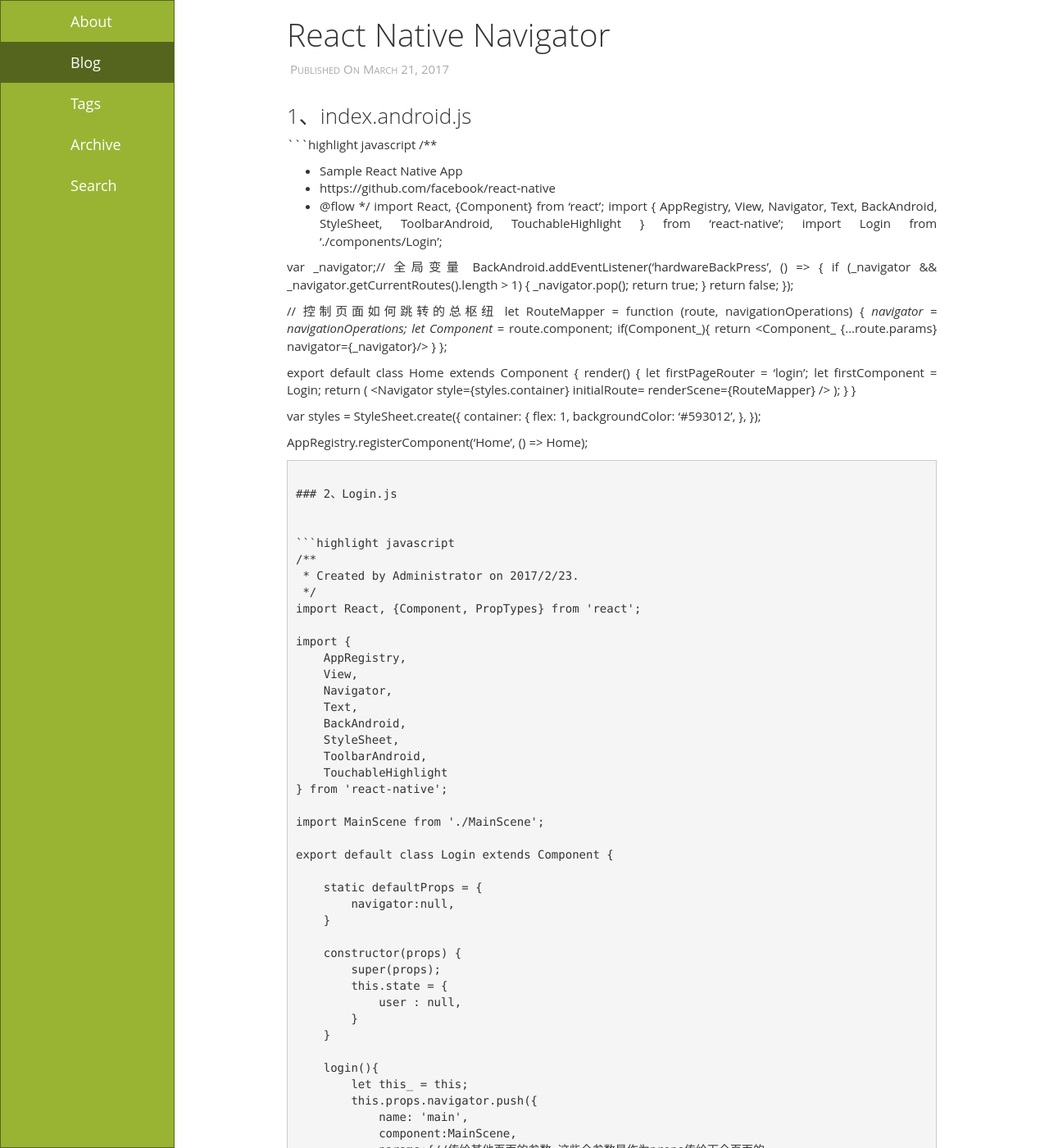
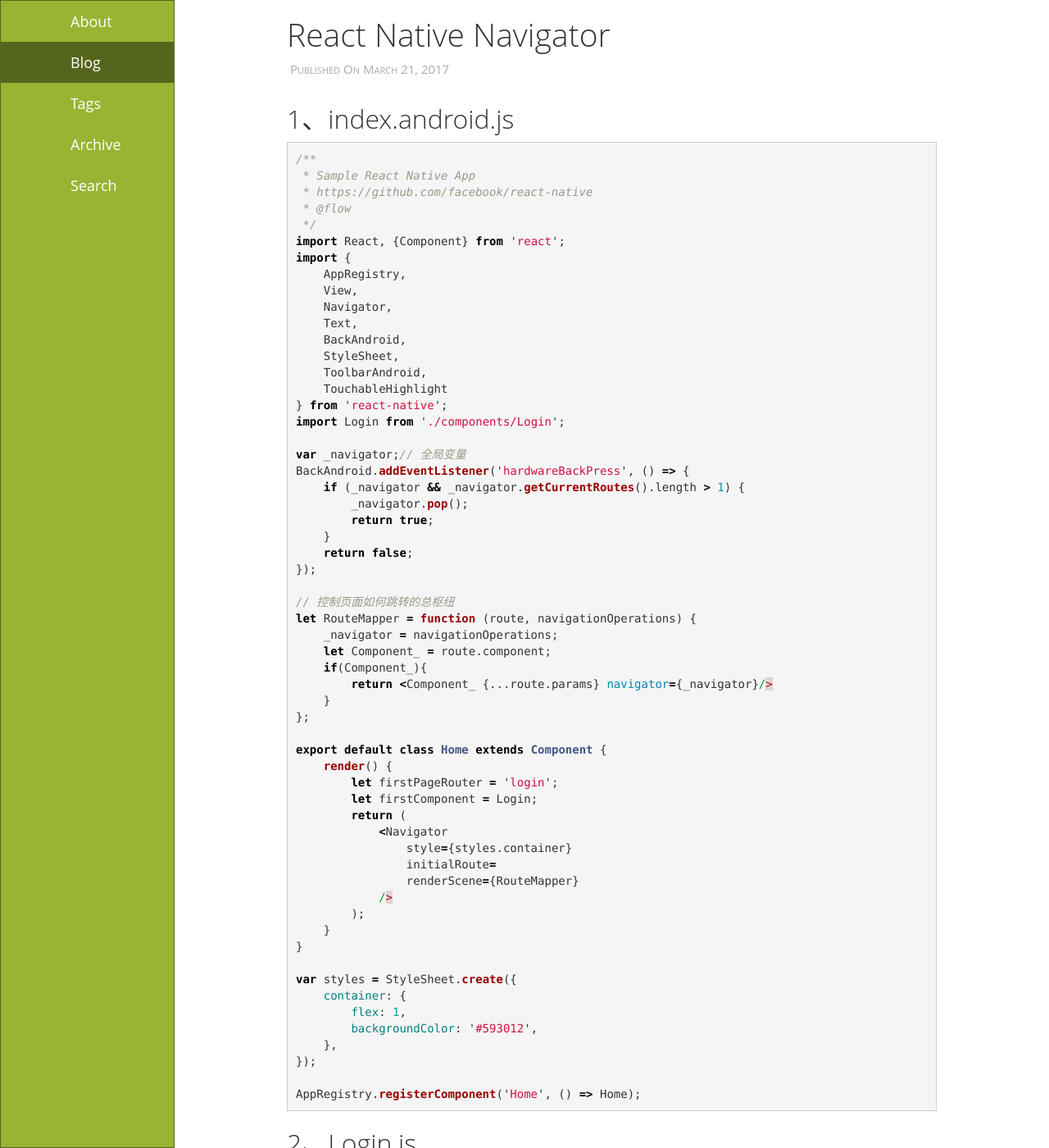
Before and after one commit to ziling9527/ziling9527.github.io, a Jekyll site: the page built from _posts/2017-03-21-React-Native-Navigator.md, in a window 1280 px wide and 1400 px high. Shown: the whole window at 82% size. Built offline with Jekyll 4.4.1, drawn with Linux system fonts in a browser that asks for light colours; comment, search, counter and statistics services are not loaded; some of the changed text lies outside the part shown.

Commit message:
博客样式修改

````diff
--- a/_posts/2017-03-21-React-Native-Navigator.md
+++ b/_posts/2017-03-21-React-Native-Navigator.md
@@ -5,10 +5,10 @@
 categories: ReactNative
 tags: ReactNative
 ---
-### 1、index.android.js
+## 1、index.android.js
 
 
-```highlight javascript
+{% highlight javascript %}
 /**
  * Sample React Native App
  * https://github.com/facebook/react-native
@@ -68,12 +68,12 @@
 
 AppRegistry.registerComponent('Home', () => Home);
 
-```
+{% endhighlight %}
 
-### 2、Login.js
+## 2、Login.js
 
 
-```highlight javascript
+{% highlight javascript %}
 /**
  * Created by Administrator on 2017/2/23.
  */
@@ -151,10 +151,11 @@
         }
     };
 }
-```
+{% endhighlight %}
 
-### 3、MainScene.js
-```highlight javascript
+## 3、MainScene.js
+
+{% highlight javascript %}
 /**
  * Created by Administrator on 2017/2/23.
  */
@@ -254,9 +255,9 @@
         height: 56,
     },
 });
-```
+{% endhighlight %}
 
-### 4、参考资料
+## 4、参考资料
 
 1、[ReactNative官方文档](https://facebook.github.io/react-native/docs/using-navigators.html)
 
````
